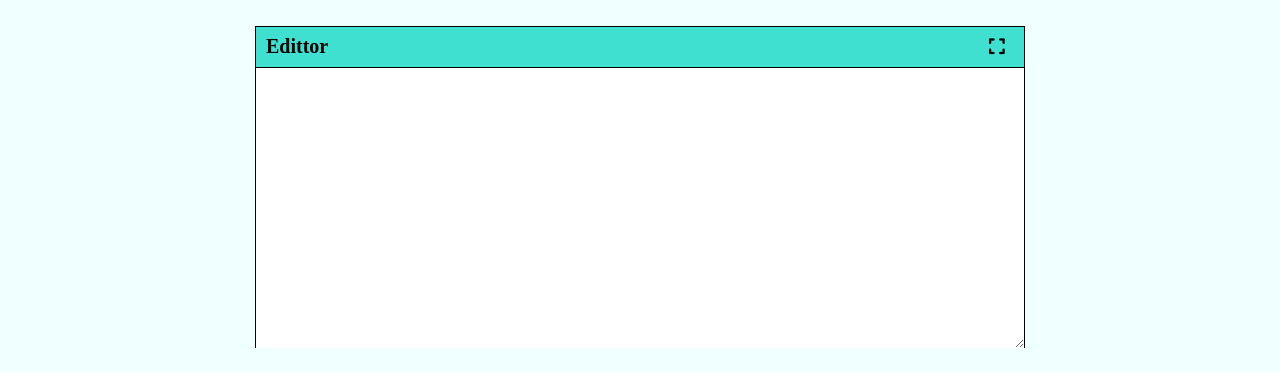
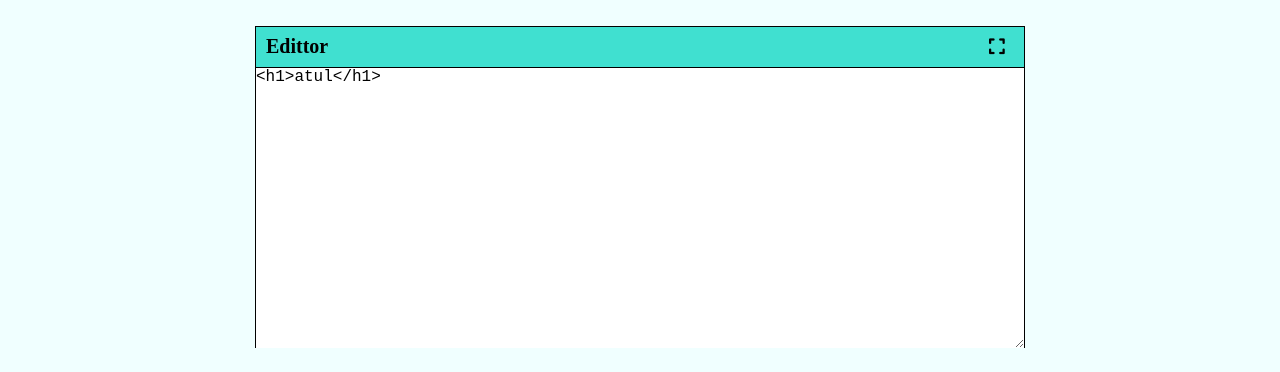
Before and after one commit to atul-mandavkar/markdown-previewer-new, a React (Create React App) app: page / in a window 1280 px wide. Shown: the top 372 px of the page. Built offline with nearby package versions, Linux system fonts and the light colour scheme.

Commit message:
Only last part is remaining
To check default value of textarea appear in display screen for that use either onload method of element on mount like something

```diff
--- a/src/App.js
+++ b/src/App.js
@@ -4,9 +4,13 @@ import PreviewContainer from "./components/PreviewContainer";
 import BoardTaskbar from "./components/BoardTaskbar";
 import TaskbarChildren from "./components/TakbarChildren";
 import TaskbarIcons from "./components/TaskbarIcons";
+import DisplayScreen from "./components/DisplayScreen";
 import "./App.css";
 
+let OriginalValue = "<h1>atul</h1>"
+
 const App = () => {
+
   const maximizeScreen1 = () => {
     console.log("maximize1");
     document.getElementsByClassName("maximize1")[0].style.display="none";
@@ -44,6 +48,11 @@ const App = () => {
     document.getElementsByClassName("editContainer")[0].style.display="block";
   }
 
+  const textChange = () => {
+    let x = document.getElementsByClassName("textArea")[0].value;
+    document.getElementsByClassName("displayScreen")[0].innerHTML =x;
+  }
+
   return (
     <Wrapper>
       <EdittorContainer>
@@ -56,7 +65,7 @@ const App = () => {
             <TaskbarIcons className="fas fa-expand maximize1" id="max1" onClick={maximizeScreen1}></TaskbarIcons>
           </TaskbarChildren>
         </BoardTaskbar>
-        <textarea className="textArea"></textarea>
+        <textarea className="textArea" defaultValue={OriginalValue} onChange={textChange}></textarea>
       </EdittorContainer>
       <PreviewContainer>
         <BoardTaskbar>
@@ -68,6 +77,9 @@ const App = () => {
             <TaskbarIcons className="fas fa-expand maximize1" id="max2" onClick={maximizeScreen2}></TaskbarIcons>
           </TaskbarChildren>
         </BoardTaskbar>
+        <DisplayScreen>
+
+        </DisplayScreen>
       </PreviewContainer>
     </Wrapper>
   );
--- /dev/null
+++ b/src/components/DisplayScreen.js
@@ -0,0 +1,15 @@
+import "./DisplayScreen.css";
+
+
+
+
+const DisplayScreen = ({children}) => {
+  return (
+    <div className="displayScreen">{children}</div>
+  );
+};
+
+
+
+
+export default DisplayScreen;
```
Also changed, not shown: src/components/DisplayScreen.css (added).
